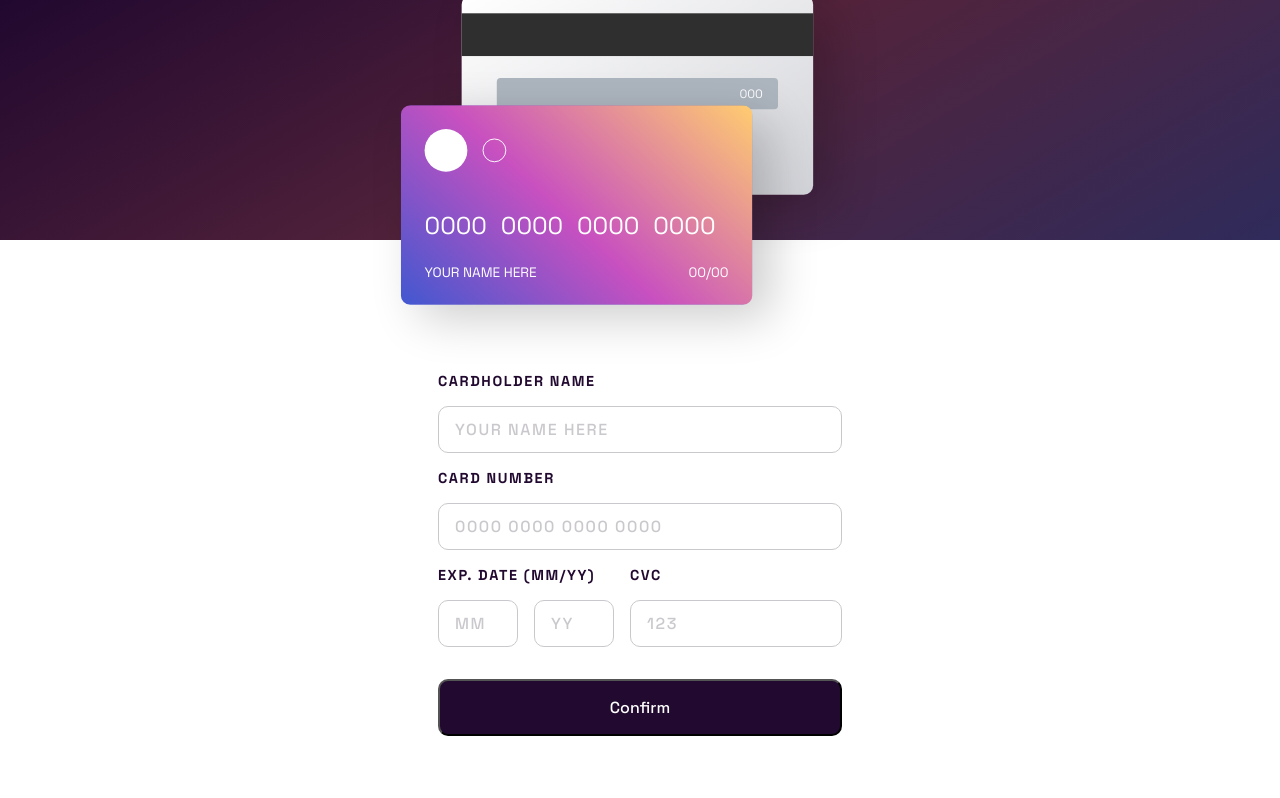
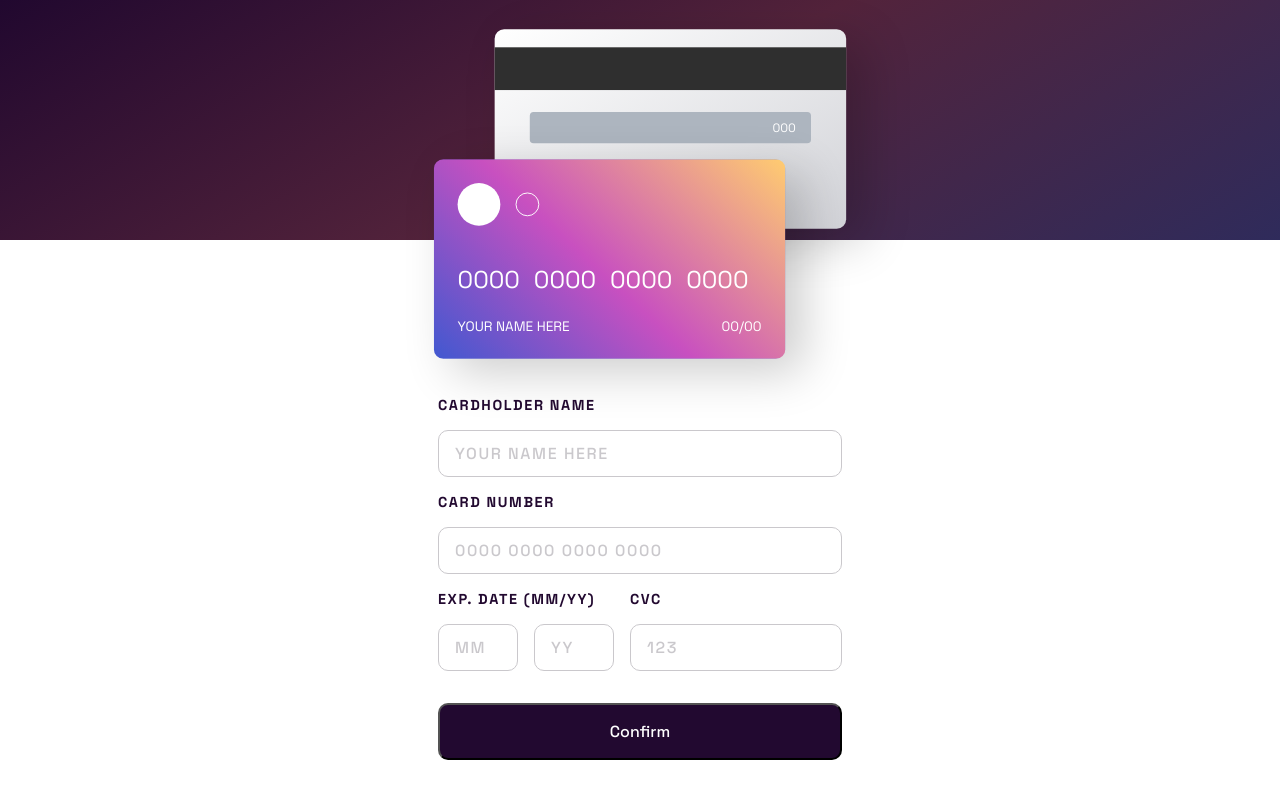
Before and after one commit to eduardoqsilva/Interative-card-react, a React (Vite) app: page / in a window 1280 px wide. Built offline with nearby package versions, Linux system fonts and the light colour scheme.

Commit message:
fix css error

```diff
--- a/src/components/Card/CardsWrapper.styled.ts
+++ b/src/components/Card/CardsWrapper.styled.ts
@@ -56,11 +56,14 @@ export const CardsWrapperStyled = styled.div`
 
   @media (max-width: 1400px){
     grid-area: a;
-    left: 50%;
     padding: 0;
+    flex-direction: column-reverse;
+    gap: 0;
+
+    position: static;
 
     & ${BackCardStyled} {
-      margin-top: -23rem;
+      margin-bottom: -5rem;
     }
     & ${FrontCardStyled} {
       z-index: 10;
--- a/src/components/Header/Header.styled.ts
+++ b/src/components/Header/Header.styled.ts
@@ -37,8 +37,9 @@ export const HeaderStyled = styled.header`
       height: 30%;
       width: 100vw;
     }
-    grid-template-columns: none;
-    grid-template-rows: 35% 70%;
-    grid-template-areas: 'a b';
+    display: flex;
+    flex-direction: column;
+    align-items: center;
+    justify-content: space-around;
   }
 `
```
